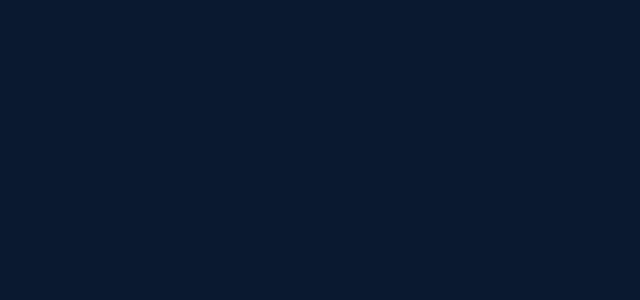
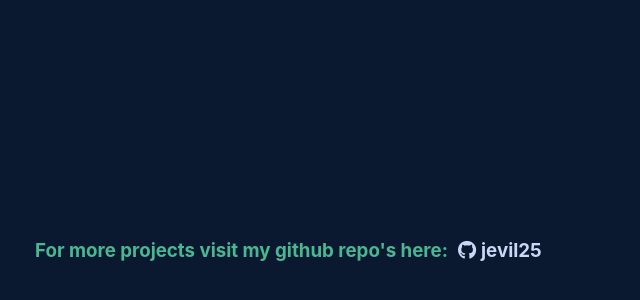
Before and after one commit to jevil25/portfolio, a React (Create React App) app: page / in a window 1280 px wide. Shown: the part 1896-2196 px from the top of the page, without its empty margins (0-640 px from the left). Built offline with nearby package versions, Linux system fonts and the light colour scheme.

Commit message:
added git link

```diff
--- a/src/App.css
+++ b/src/App.css
@@ -36,3 +36,44 @@
     transform: rotate(360deg);
   }
 }
+
+.apph3{
+  display: flex;
+  align-items: center;
+  color:#49b792;
+  margin-left: 35px;
+}
+
+.apph3 a{
+  margin-left: 10px;
+  color: #ccd6f6;
+  text-decoration: none;
+}
+
+.apph3 a:hover{
+  color:#49b792;
+}
+
+.apph3 i{
+  margin-right: 5px;
+}
+
+@media screen and (max-width:600px) {
+  .apph3{
+    margin-left: 35px;
+    font-size: small;
+  }
+}
+
+@media screen and (max-width:500px) {
+  .apph3{
+    margin-left: 20px;
+  }
+}
+
+@media screen and (max-width:400px) {
+  .apph3{
+    font-size: 12px;
+    margin-left: 20px;
+  }
+}
--- a/src/App.js
+++ b/src/App.js
@@ -60,6 +60,7 @@ function App() {
                   pic={projectdata[i].pic}
                   />
               ))}
+              <h3 class="apph3">For more projects visit my github repo's here: <p><a href="https://github.com/jevil25"><i class="fa-brands fa-github"></i>jevil25</a></p></h3>
                 <TitleHeading
                   title="Skills"
                 />
--- a/src/Components/Header.js
+++ b/src/Components/Header.js
@@ -14,7 +14,7 @@ function Header(){
     return (<>
     <div className="header">
         <div className={`navbar ${!isOpen ? '':"navbar-padding"}`}>
-            <div className="navlist">
+            <div data-aos="fade-left" data-aos-duration="1000" className="navlist">
                 <a href="#Description" className='AJN'><img src={logoImage} alt="" /><span>Aaron Nazareth</span></a>
                 <button onClick={toggle} class="navbar-toggle">
                     <i class="fas fa-bars"></i>
@@ -27,7 +27,7 @@ function Header(){
                     <a href="#Contact">Contact</a>
                 </div>
             </div>
-            <div className={`navResume ${!isOpen ? 'closeNav':""}`}>
+            <div ata-aos="fade-right" data-aos-duration="1000" className={`navResume ${!isOpen ? 'closeNav':""}`}>
                 <a href="https://drive.google.com/uc?id=12ZTuCrEgXhhmACwGBJGi_cpDKohIcfDR&export=download">Resume</a>
             </div>
         </div>
--- a/src/Components/Projects.js
+++ b/src/Components/Projects.js
@@ -3,7 +3,7 @@ import './css/Projects.css';
 import { useState } from 'react';
 
 function Projects({ Key,title,description,frameworks,github,live,pic }) {
-  console.log(title)
+  // console.log(title)
   return (
       <div data-aos="fade-right" data-aos-duration="1000" className="projects">
         <h2 className="projecttitle">
--- a/src/Components/css/Description.css
+++ b/src/Components/css/Description.css
@@ -125,7 +125,7 @@
         margin-left: 20px;
         margin-top:30px ;
         grid-template-columns: none;
-        grid-template-rows: 1fr 1fr;
+        grid-template-rows: 250px 1fr;
         justify-items: center;
     }
 
```
